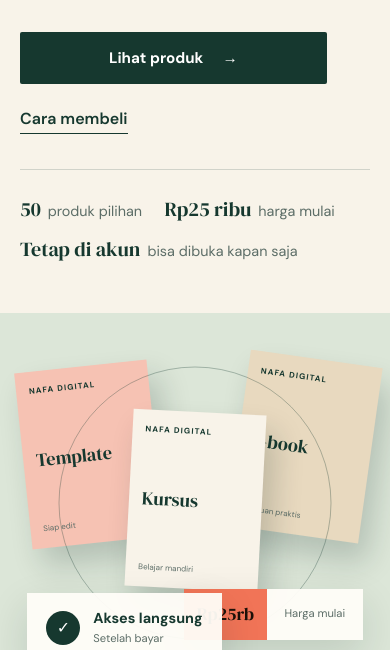
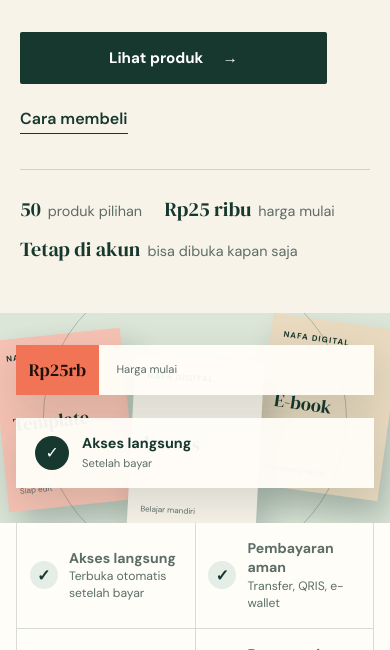
Before and after one commit to nafatechwebid/iddigitalstore, a plain HTML site: page index.html in a window 390 px wide. Shown: the part 450-1100 px from the top of the page. Drawn offline with Linux system fonts and the light colour scheme.

Commit message:
Update style.css

```diff
--- a/style.css
+++ b/style.css
@@ -56,23 +56,24 @@ h1 em,h2 em{color:var(--coral-d);font-style:italic}
 .hero-actions{display:flex;align-items:center;gap:2rem;margin-top:2.2rem;flex-wrap:wrap}
 .hero-facts{display:flex;flex-wrap:wrap;gap:.6rem 2rem;width:100%;margin-top:3rem;padding-top:1.4rem;border-top:1px solid var(--line);font-size:.9rem;color:var(--muted)}
 .hero-facts b{color:var(--ink);font-family:var(--serif);font-weight:400;font-size:1.25rem;margin-right:.2rem}
-.hero-visual{position:relative;min-height:560px;background:#dce6d8;overflow:hidden}
-.cover{position:absolute;display:flex;flex-direction:column;justify-content:space-between;width:min(210px,32%);aspect-ratio:3/4;padding:1.2rem;background:var(--cream);box-shadow:10px 18px 30px rgba(13,42,35,.2)}
+.hero-visual{position:relative;min-height:560px;background:#dce6d8;overflow:hidden;display:flex;flex-direction:column;justify-content:center;gap:2rem;padding:3rem clamp(1.25rem,4vw,3rem)}
+.stage{position:relative;width:100%;max-width:540px;aspect-ratio:1/.82;margin:0 auto}
+.cover{position:absolute;display:flex;flex-direction:column;justify-content:space-between;width:33%;aspect-ratio:3/4;padding:1.2rem;background:var(--cream);box-shadow:10px 18px 30px rgba(13,42,35,.2)}
 .cover small{font-size:.55rem;font-weight:700;letter-spacing:.14em}
 .cover strong{font-family:var(--serif);font-weight:400;font-size:1.7rem;line-height:1.05}
 .cover span{font-size:.72rem;color:var(--muted)}
 .cover::after{content:"";position:absolute;right:1rem;top:3.4rem;width:46px;height:46px;border:1px solid var(--ink);border-radius:50%}
-.c1{left:6%;top:20%;transform:rotate(-6deg);background:#f6c2b3}
-.c2{left:30%;top:32%;transform:rotate(3deg);z-index:2}
-.c3{right:6%;top:14%;transform:rotate(8deg);background:#e8d9bf}
-.orbit{position:absolute;left:50%;top:50%;width:70%;aspect-ratio:1;transform:translate(-50%,-50%);border:1px solid rgba(22,56,47,.3);border-radius:50%}
-.note{position:absolute;display:flex;align-items:center;background:rgba(255,253,248,.95);box-shadow:0 15px 40px rgba(13,42,35,.14);z-index:3}
+.c1{left:0;top:10%;transform:rotate(-6deg);background:#f6c2b3}
+.c2{left:33.5%;top:22%;transform:rotate(3deg);z-index:2}
+.c3{right:0;top:4%;transform:rotate(8deg);background:#e8d9bf}
+.orbit{position:absolute;left:50%;top:50%;width:78%;aspect-ratio:1;transform:translate(-50%,-50%);border:1px solid rgba(22,56,47,.25);border-radius:50%}
+.notes{display:flex;flex-wrap:wrap;justify-content:center;align-items:stretch;gap:1rem;position:relative;z-index:3}
+.note{display:flex;align-items:center;background:rgba(255,253,248,.95);box-shadow:0 15px 40px rgba(13,42,35,.14);z-index:3}
 .note b{display:block;font-size:.9rem}
 .note span{display:block;color:var(--muted);font-size:.78rem}
-.note-top{right:7%;bottom:14%}
 .note-top b{font-family:var(--serif);font-weight:400;font-size:1.4rem;background:var(--coral);color:#1d1109;padding:.9rem 1rem}
 .note-top span{padding:0 1.1rem}
-.note-bot{left:7%;bottom:8%;gap:.8rem;padding:.9rem 1.2rem}
+.note-bot{gap:.8rem;padding:.9rem 1.2rem}
 .note-bot i{display:grid;place-items:center;width:34px;height:34px;border-radius:50%;background:var(--ink);color:#fff;font-style:normal}
 
 /* trust */
@@ -245,7 +246,7 @@ dialog::backdrop{background:rgba(13,42,35,.55)}
 @media (max-width:980px){
   .hero{grid-template-columns:1fr}
   .hero-copy{min-height:auto}
-  .hero-visual{min-height:440px}
+  .hero-visual{min-height:0}
   .trust{grid-template-columns:repeat(2,1fr)}
   .trust>div:nth-child(n+3){border-top:1px solid var(--line)}
   .grid{grid-template-columns:repeat(2,1fr)}
@@ -273,12 +274,11 @@ dialog::backdrop{background:rgba(13,42,35,.55)}
   .hero-actions{gap:1.4rem}
   .hero-actions .btn{width:100%}
   .hero-facts{gap:.5rem 1.4rem;margin-top:2.2rem}
-  .hero-visual{min-height:380px}
-  .cover{width:34%;padding:.8rem}
+  .hero-visual{padding:2rem 1rem 2.2rem;gap:1.4rem}
+  .cover{padding:.8rem}
   .cover strong{font-size:1.15rem}
   .cover span,.cover small{font-size:.5rem}
   .cover::after{display:none}
-  .c1{left:6%;top:14%}.c2{left:33%;top:26%}.c3{right:5%;top:12%}
   .note-top b{font-size:1.1rem;padding:.7rem .8rem}
   .note-top span,.note-bot span{font-size:.7rem}
   .trust{margin:0 1rem}
```
